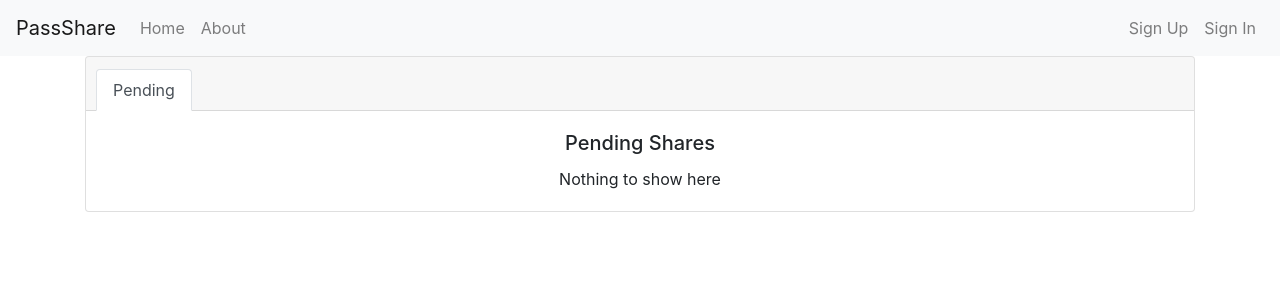
After one commit to kyokley/passshare, a Django app: template passshare/templates/secret_store/recover.html in a window 1280 px wide. The commit adds this page. Shown: the top 300 px of the page. Run offline with Django 3.2, Linux system fonts and the light colour scheme; the template is opened without the code that fills it, so the values that code supplies are empty; parts of the project's set-up code (start-up, migrations or seed data) failed here and were passed over; some libraries are stand-ins or nearby versions.

Commit message:
Start recover page

```diff
--- /dev/null
+++ b/passshare/templates/secret_store/recover.html
@@ -0,0 +1,84 @@
+{% extends "base.html" %}
+{% block active_navbar %}
+    <ul class="navbar-nav mr-auto">
+        <li class="nav-item">
+        <a class="nav-link" href="{% url 'home' %}">Home </a>
+        </li>
+        <li class="nav-item">
+        <a class="nav-link" href="{% url 'about' %}">About</a>
+        </li>
+        {% if request.user.is_authenticated %}
+            <li class="nav-item">
+            <a class="nav-link" href="{% url 'create' %}">Create</a>
+            </li>
+            <li class="nav-item">
+            <a class="nav-link" href="{% url 'manage' %}">Manage</a>
+            </li>
+            <li class="nav-item active">
+            <a class="nav-link" href="{% url 'recover' %}">Recover<span class="sr-only">(current)</span></a>
+            </li>
+        {% endif %}
+    </ul>
+{% endblock %}
+
+{% block content %}
+    <div class="card text-center">
+        <div class="card-header">
+            <ul class="nav nav-tabs card-header-tabs">
+                <li class="nav-item">
+                <a class="nav-link active" data-toggle="tab" href="#pending-tab">Pending</a>
+                </li>
+            </ul>
+        </div>
+        <div class="card-body">
+            <div class="tab-content" id="nav-tabContent">
+                <div class="tab-pane fade show active" id="pending-tab" role="tabpanel" aria-labelledby="nav-home-tab">
+                    <h5 class="card-title">Pending Shares</h5>
+                    {% if pending_shares %}
+                        <div class="accordion" id="pending-share-accordion">
+                            {% for pending_share in pending_shares %}
+                                <div class="card">
+                                    <div class="card-header" id="pending-share-heading{{forloop.counter}}">
+                                        <h5 class="mb-0">
+                                            <button class="btn btn-link" type="button" data-toggle="collapse" data-target="#pending-share-collapse{{forloop.counter}}" aria-expanded="true" aria-controls="pending-share-collapse{{forloop.counter}}">{{text_share.label}} : {{text_share.display_hash}}</button>
+                                        </h5>
+                                    </div>
+
+                                    <div id="pending-share-collapse{{forloop.counter}}" class="collapse" aria-labelledby="pending-share-heading{{forloop.counter}}" data-parent="#pending-share-accordion">
+                                        <div class="card-body">
+                                            <table class="table table-borderless">
+                                                <thead>
+                                                    <tr>
+                                                        <th scope="col">Encrypted Data</th>
+                                                        <th scope="col">Size (in bytes)</th>
+                                                        <th scope="col">Countdown</th>
+                                                    </tr>
+                                                </thead>
+                                                <tbody>
+                                                    <tr>
+                                                        <td>{{text_share.display_data}}</td>
+                                                        <td>{{text_share.size}}</td>
+                                                        <td>{{text_share.countdown}}</td>
+                                                    </tr>
+                                                </tbody>
+                                            </table>
+                                            <div class="row justify-content-center">
+                                                <div class="col-4">
+                                                    <button class="btn btn-danger" onclick="delete_share({{ text_share.id }});">Delete</button>
+                                                </div>
+                                            </div>
+                                        </div>
+                                    </div>
+                                </div>
+                            {% endfor %}
+                        </div>
+                    {% else %}
+                        <p class="card-text">Nothing to show here</p>
+                    {% endif %}
+
+                </div>
+            </div>
+        </div>
+    </div>
+
+{% endblock %}
```
Also changed, not shown: passshare/secret_store/views.py (+16 -1 lines), passshare/templates/secret_store/manage.html (+8 -8 lines).
